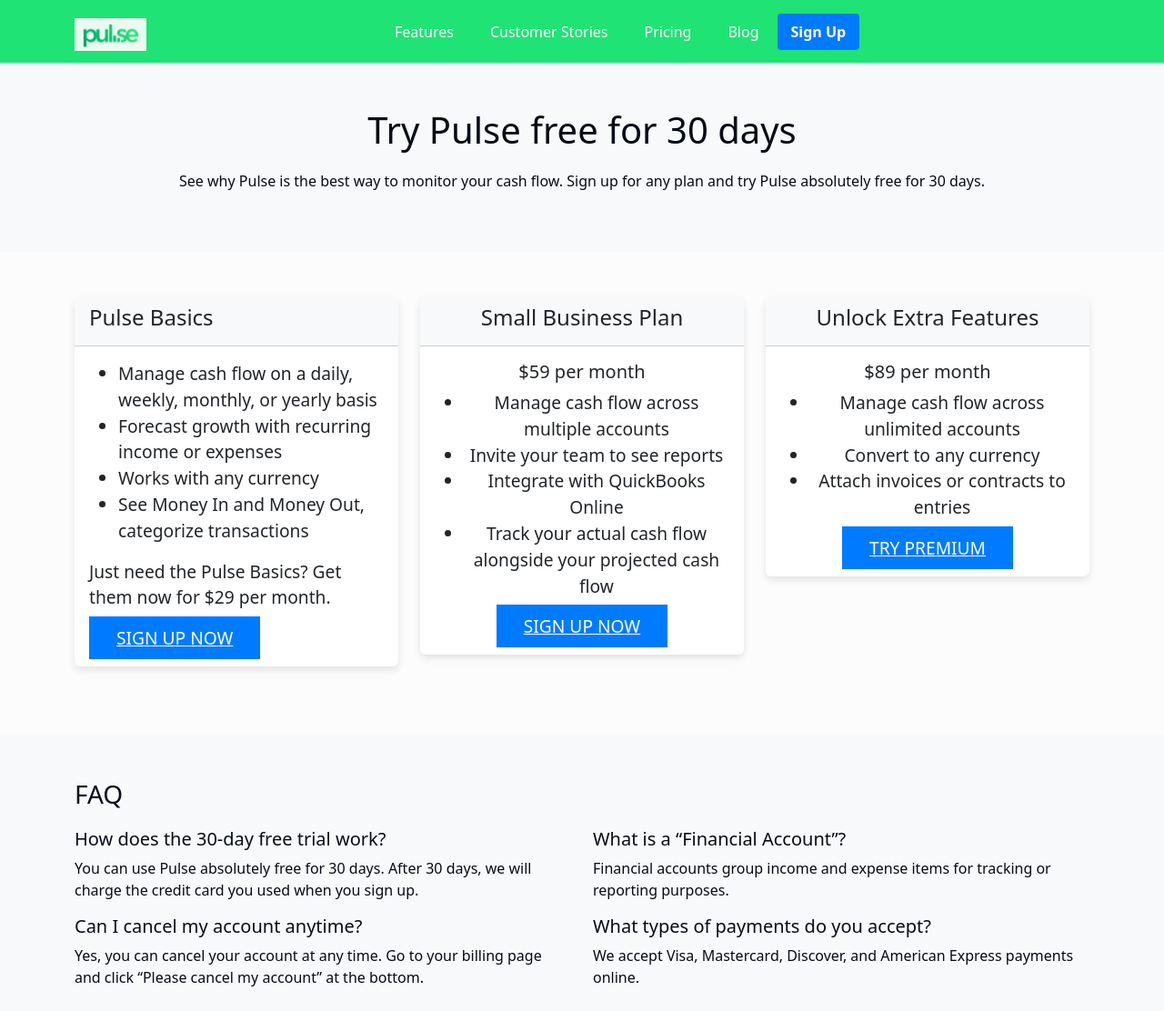
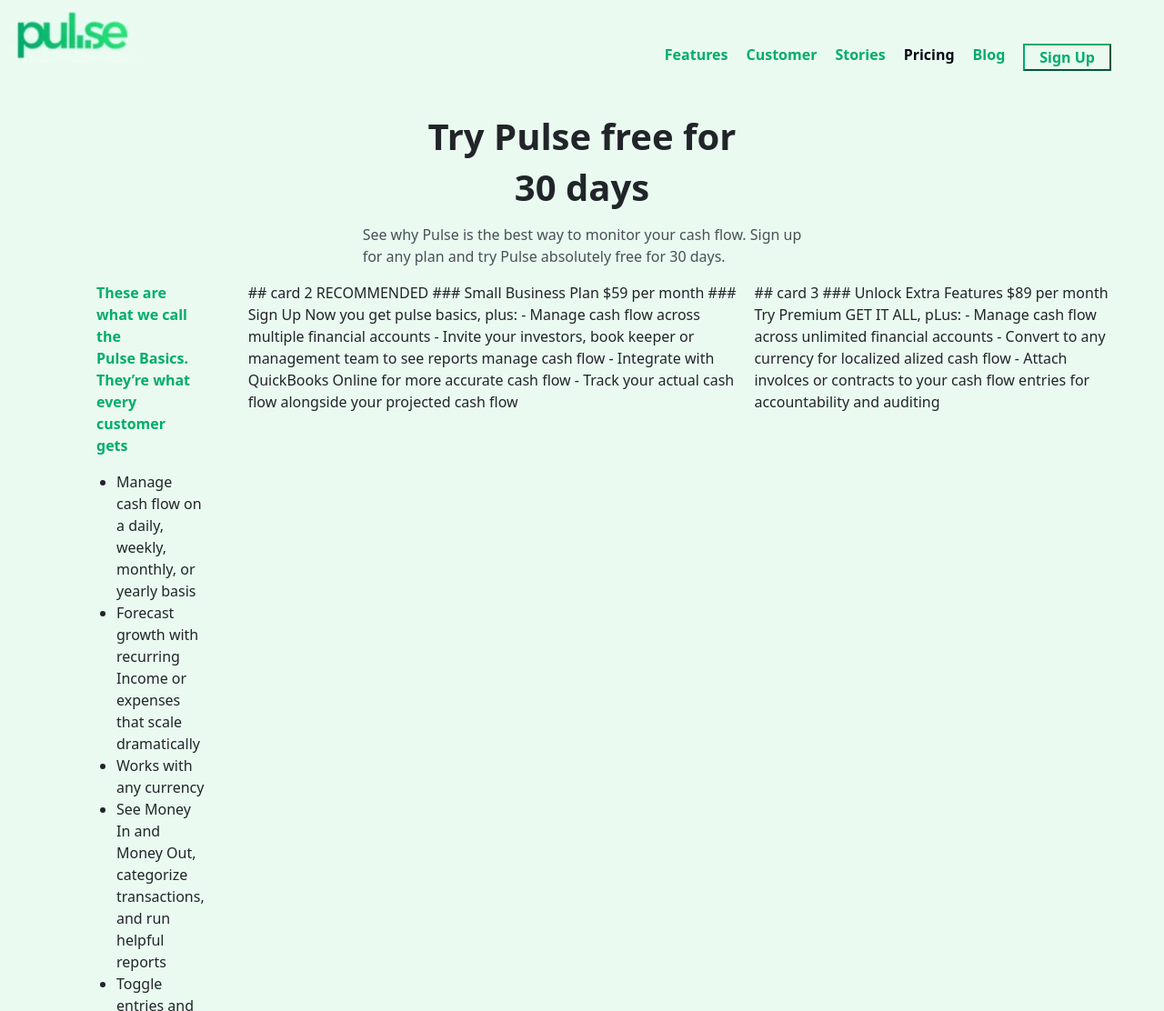
Before and after one commit to Alisinah221/wmc-34AAIF, a plain HTML site: page 2024-11-14-Pulse/pulse.html in a window 1280 px wide. Shown: the top 1112 px of the page at 91% size. Drawn offline with nearby package versions, Linux system fonts and the light colour scheme.

Commit message:
pulse-nicht-fertig

```diff
--- a/2024-11-14-Pulse/Style.css
+++ /dev/null
@@ -1,124 +0,0 @@
-.navbar-custom {
-    background-color: #1fe374; /* Dark background color */
-  }
-
-  .navbar-custom .navbar-nav .nav-link {
-    color: white;
-    padding-left: 20px;
-    padding-right: 20px;
-  }
-
-  .navbar-custom .navbar-nav .nav-link:hover {
-    color: #ccc; /* Change link color on hover */
-  }
-
-  .navbar-custom .navbar-brand {
-    color: white;
-    font-size: 1.8rem;
-    font-weight: bold;
-  }
-
-  .navbar-custom .navbar-brand:hover {
-    color: #ccc;
-  }
-
-  /* Styling for the Sign Up link */
-  .navbar-custom .nav-item .sign-up {
-    background-color: #007bff;
-    border-radius: 4px;
-    padding: 8px 15px;
-    font-weight: bold;
-    color: white;
-  }
-
-  .navbar-custom .nav-item .sign-up:hover {
-    background-color: #0056b3;
-  }
-  .hero-section {
-    background-color: #f8f9fa;
-    padding: 50px 0;
-    text-align: center;
-  }
-
-  .hero-section h2 {
-    font-size: 2.5rem;
-    margin-bottom: 20px;
-  }
-
-  .card-section {
-    padding: 50px 0;
-  }
-
-  .card {
-    border: none;
-    box-shadow: 0 4px 8px rgba(0, 0, 0, 0.1);
-    transition: box-shadow 0.3s;
-  }
-
-  .card:hover {
-    box-shadow: 0 8px 16px rgba(0, 0, 0, 0.2);
-  }
-
-  .card-header {
-    background-color: #f8f9fa;
-    font-size: 1.5rem;
-  }
-
-  .card-body {
-    font-size: 1.2rem;
-  }
-
-  .pricing-card {
-    text-align: center;
-  }
-
-  .btn-signup {
-    margin-top: 20px;
-    padding: 10px 30px;
-    font-size: 1.2rem;
-    background-color: #007bff;
-    color: white;
-    border: none;
-    text-transform: uppercase;
-  }
-
-  .btn-signup:hover {
-    background-color: #0056b3;
-  }
-
-  .faq-section {
-    background-color: #f8f9fa;
-    padding: 50px 0;
-  }
-
-  .faq-section h3 {
-    margin-bottom: 20px;
-  }
-
-  .footer {
-    background-color: #333;
-    color: white;
-    padding: 30px 0;
-  }
-
-  .footer a {
-    color: white;
-    text-decoration: none;
-  }
-
-  .footer a:hover {
-    text-decoration: underline;
-  }
-:root {
-    --color-primary: #00ad6a;
-    --color-secondary: #eafaf1;
-    --color-accent: #1fe374;
-    --color-dark: #080c16;
-    --color-light: #d6dae5;
-    --color-background: #fcfcfc;
-}
-
-body {
-    color: var(--color-dark);
-    background: var(--color-background);
-}
--- a/2024-11-14-Pulse/pulse.html
+++ b/2024-11-14-Pulse/pulse.html
@@ -5,160 +5,185 @@
     <meta charset="UTF-8">
     <meta name="viewport"
           content="width=device-width, initial-scale=1.0">
-    <title>Document</title>
+    <title>Pulse Homepage</title>
     <link href="https://cdn.jsdelivr.net/npm/bootstrap@5.3.3/dist/css/bootstrap.min.css"
           rel="stylesheet"
           integrity="sha384-QWTKZyjpPEjISv5WaRU9OFeRpok6YctnYmDr5pNlyT2bRjXh0JMhjY6hW+ALEwIH"
           crossorigin="anonymous">
     <link rel="stylesheet"
-          href="Style.css">
+          href="styles.css">
+
 </head>
 
 <body>
-    <nav class="navbar navbar-expand-lg navbar-custom">
-        <div class="container">
-            <a class="navbar-brand"
-               href="#"><img class="w-25"
+    <section class="bg-info-subtle">
+
+
+        <nav class="nav d-flex justify-content-between">
+            <div>
+                <img class="w-50"
                      src="pulselogo.png"
-                     alt="pulselogo"></a>
-            <div class="navbar-collapse collapse">
-                <ul class="navbar-nav ml-auto">
-                    <li class="nav-item">
-                        <a class="nav-link active"
-                           href="#">Features</a>
-                    </li>
-                    <li class="nav-item">
-                        <a class="nav-link"
-                           href="#">Customer Stories</a>
-                    </li>
-                    <li class="nav-item">
-                        <a class="nav-link"
-                           href="#">Pricing</a>
-                    </li>
-                    <li class="nav-item">
-                        <a class="nav-link"
-                           href="#">Blog</a>
-                    </li>
-
-                    <li class="nav-item">
-                        <a class="nav-link sign-up"
-                           href="#">Sign Up</a>
+                     alt="pulselogo">
+            </div>
+            <ul class="list-unstyled d-flex m-5 ">
+                <li class="text-info-emphasis max fw-bold">Features</li>
+                <li class="text-info-emphasis max fw-bold">Customer</li>
+                <li class="text-info-emphasis max fw-bold">Stories</li>
+                <li class="max text-body-secondary fw-bold">Pricing</li>
+                <li class="text-info-emphasis max fw-bold">Blog</li>
+                <li><button class="text-info-emphasis bg-info-subtle border-danger-subtle max fw-bold ps-3 pe-3">Sign
+                        Up</button>
                 </li>
             </ul>
+        </nav>
+
+
+        <div>
+            <p class="d-flex justify-content-center h1 fw-bold">Try Pulse free for <br>
+            <p class="d-flex justify-content-center h1 fw-bold">
+                30 days
+            </p>
+            </p>
+            <p class="d-flex justify-content-center text-dark-emphasis">
+                See why Pulse is the best way to monitor your cash flow. Sign up <br>
+                for any plan and try Pulse absolutely free for 30 days.
+            </p>
+
         </div>
+
+        <section class="d-flex me-5 ms-5">
+            <div class="pe-5 ps-5">
+                <!--# card  1 -->
+                <p class="text-info-emphasis max fw-bold">
+                    These are what we call the <br> Pulse Basics. They’re what <br> every customer gets
+                </p>
+                <ul>
+                    <li>Manage cash flow on a daily, weekly, monthly, or yearly basis</li>
+                    <li>Forecast growth with recurring Income or expenses that scale dramatically</li>
+                    <li> Works with any currency</li>
+                    <li>See Money In and Money Out, categorize transactions, and run
+                        helpful reports</li>
+                    <li>Toggle entries and accounts and off to game out different secenarios
+                    </li>
+                </ul>
+
+
+                -
+                -
+                -
+                -
+                -
+                Just need the Pulse Basics?
+                Get them now for $29 per month
             </div>
-    </nav>
-    <section class="hero-section">
-        <h2>Try Pulse free for 30 days</h2>
-        <p>See why Pulse is the best way to monitor your cash flow. Sign up for any plan and try Pulse absolutely free
-            for 30 days.</p>
+            <div> ## card 2
+
+                RECOMMENDED
+
+                ### Small Business Plan
+
+                $59 per month
+
+                ### Sign Up Now
+
+                you get pulse basics, plus:
+
+                - Manage cash flow across multiple financial accounts
+                - Invite your investors, book keeper or management team to see reports manage cash flow
+                - Integrate with QuickBooks Online for more accurate cash flow
+                - Track your actual cash flow alongside your projected cash flow
+            </div>
+            <div> ## card 3
+
+                ### Unlock Extra Features
+
+                $89 per month
+
+                Try Premium
+
+                GET IT ALL, pLus:
+
+                - Manage cash flow across unlimited financial accounts
+                - Convert to any currency for localized alized cash flow
+                - Attach involces or contracts to your cash flow entries for accountability and auditing
+            </div>
+
+
+
+
+
         </section>
 
 
-    <section class="card-section">
-        <div class="container">
-            <div class="row">
+        #### “Pulse is worth every penny because it empowers business owners with critical financial insight and
+        knowledge”
 
-                <div class="col-lg-4 col-md-6 mb-4">
-                    <div class="card">
-                        <div class="card-header">
-                            <h4>Pulse Basics</h4>
-                        </div>
-                        <div class="card-body">
-                            <ul>
-                                <li>Manage cash flow on a daily, weekly, monthly, or yearly basis</li>
-                                <li>Forecast growth with recurring income or expenses</li>
-                                <li>Works with any currency</li>
-                                <li>See Money In and Money Out, categorize transactions</li>
-                            </ul>
-                            <p>Just need the Pulse Basics? Get them now for $29 per month.</p>
-                            <a href="#"
-                               class="btn-signup">Sign Up Now</a>
-                        </div>
-                    </div>
-                </div>
+        SUBVERT MARKETING, Inc.
+    </section>
+    <section>
 
 
-                <div class="col-lg-4 col-md-6 mb-4">
-                    <div class="card pricing-card">
-                        <div class="card-header">
-                            <h4>Small Business Plan</h4>
-                        </div>
-                        <div class="card-body">
-                            <h5>$59 per month</h5>
-                            <ul>
-                                <li>Manage cash flow across multiple accounts</li>
-                                <li>Invite your team to see reports</li>
-                                <li>Integrate with QuickBooks Online</li>
-                                <li>Track your actual cash flow alongside your projected cash flow</li>
-                            </ul>
-                            <a href="#"
-                               class="btn-signup">Sign Up Now</a>
-                        </div>
-                    </div>
-                </div>
+        ## FAQ
 
+        ### How does the 30-day free trial work?
 
-                <div class="col-lg-4 col-md-6 mb-4">
-                    <div class="card pricing-card">
-                        <div class="card-header">
-                            <h4>Unlock Extra Features</h4>
-                        </div>
-                        <div class="card-body">
-                            <h5>$89 per month</h5>
-                            <ul>
-                                <li>Manage cash flow across unlimited accounts</li>
-                                <li>Convert to any currency</li>
-                                <li>Attach invoices or contracts to entries</li>
-                            </ul>
-                            <a href="#"
-                               class="btn-signup">Try Premium</a>
-                        </div>
-                    </div>
-                </div>
-            </div>
-        </div>
+        You can use Pulse absolutely free for 30 days. After 30 days,
+        we will charge the credit card you used when you sign up. If
+        you choose to cancel your account before your trial ends, your
+        card will not be charged
+
+        ### What is a “Financial Account”?
+
+        Financial Accounts are a grouping of income and expense
+        items that can be used for tracking or reporting purposes.
+
+        They're designed to be flexible and can be used to
+        differentiate between bank accounts, companies, individuals
+        or between personal and business entries.
+
+        ### Will | be able to cancel my account if I don't use Pulse?
+
+        Yes - you can cancel your account at any time. To cancel your
+        account, go to your billing page and click on “Please cancel my
+        account” at the bottom of the page. The account owner is the
+        only one who can cancel an account. An email request to
+        delete an account is not considered cancellation.
+
+        ### If I upgrade an existing account, do I get another free trial?
+
+        Brand new accounts are the only ones eligible for a 30-day
+        free trial. If you upgrade an existing account, your credit card
+        will be billed the new amount on the date of your next billing
+        cycle.
+
+        ### Do I have to commit to a long-term contract?
+
+        No. There is no contract when you use Pulse, other than
+        agreeing to our Terms of Service.
+
+        ### What types of payments do you accept?
+
+        We accept payments made online using Visa, Mastercard,
+        Discover, and American Express.
+
+    </section>
+    <section class=" footer">
+
+        ## Footer
+
+        Sign Up for a Free 30-Day Trial
+
+        - Product Company Resources
+        - Features Customer Stories Support
+        - Pricing About Blog
+        - Sign Up Contact
+
+        Contact US
+
+        @ Pulseapp.com Inc. All rights reserved | Terms of Use | Privacy Policy | EU Privacy | Pulse is made by Simple
+        Focus. We also make Ballpark, Sifter and Curated.
     </section>
 
-
-    <section class="faq-section">
-        <div class="container">
-            <h3>FAQ</h3>
-            <div class="row">
-                <div class="col-md-6">
-                    <h5>How does the 30-day free trial work?</h5>
-                    <p>You can use Pulse absolutely free for 30 days. After 30 days, we will charge the credit card you
-                        used when you sign up.</p>
-                </div>
-                <div class="col-md-6">
-                    <h5>What is a “Financial Account”?</h5>
-                    <p>Financial accounts group income and expense items for tracking or reporting purposes.</p>
-                </div>
-                <div class="col-md-6">
-                    <h5>Can I cancel my account anytime?</h5>
-                    <p>Yes, you can cancel your account at any time. Go to your billing page and click “Please cancel my
-                        account” at the bottom.</p>
-                </div>
-                <div class="col-md-6">
-                    <h5>What types of payments do you accept?</h5>
-                    <p>We accept Visa, Mastercard, Discover, and American Express payments online.</p>
-                </div>
-            </div>
-        </div>
-    </section>
-
-
-    <footer class="footer">
-        <div class="container text-center">
-            <p><strong>Sign Up for a Free 30-Day Trial</strong></p>
-            <p>
-                <a href="#">Product</a> | <a href="#">Company</a> | <a href="#">Resources</a><br>
-                <a href="#">Features</a> | <a href="#">Pricing</a> | <a href="#">About</a> | <a href="#">Blog</a><br>
-                <a href="#">Contact</a> | <a href="#">Terms of Use</a> | <a href="#">Privacy Policy</a><br>
-                © Pulseapp.com Inc. All rights reserved.
-            </p>
-        </div>
-    </footer>
 </body>
 
 </html>
--- /dev/null
+++ b/2024-11-14-Pulse/styles.css
@@ -0,0 +1,24 @@
+:root {
+ --pulse-color-primary: #00ad6a;
+ --pulse-color-secondary: #eafaf0;
+ --pulse-color-accent: #1fe374;
+ --pulse-color-accent-rbg: rgb(31, 227, 116);
+
+ --pulse-color-dark: #080c16;
+ --pulse-color-dark-rgb: rgb(8, 12, 22);
+ --pulse-color-light: #d6dae5;
+ --pulse-color-background: #fcfcfc;
+/* Colors*/
+--bs-info-bg-subtle:var(--pulse-color-secondary);
+--bs-info-text-emphasis:var(--pulse-color-primary);
+--bs-danger-border-subtle:var(--pulse-color-primary);
+--bs-secondary-color:var(--pulse-color-dark);
+
+
+
+/*Custom styles*/
+.max {
+    margin-right: 10px;
+    margin-left: 10px;
+}
+}
```
Lines whose indentation alone changed are shown as unchanged.
